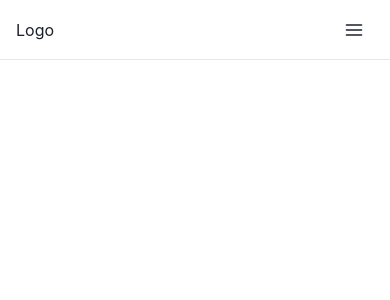
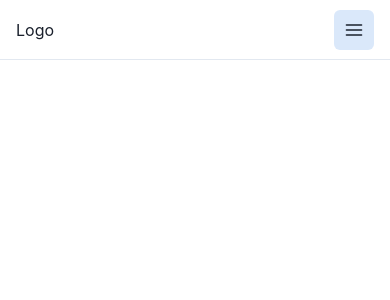
Before and after one commit to PedrodoDivino/odonto_clean, a React (Create React App) app: page / in a window 390 px wide. Shown: the top 300 px of the page. Built offline with nearby package versions, Linux system fonts and the light colour scheme.

Commit message:
[Pedro] Coloração icon menu hamburguer mobile

```diff
--- a/src/App.tsx
+++ b/src/App.tsx
@@ -5,7 +5,7 @@ function App() {
 
   return (
     <ChakraProvider>
-<WithSubnavigation />
+    <WithSubnavigation />
     </ChakraProvider>
   )
 }
--- a/src/components/navbar/navbar.tsx
+++ b/src/components/navbar/navbar.tsx
@@ -3,7 +3,6 @@ import {
     Flex,
     Text,
     IconButton,
-    Button,
     Stack,
     Collapse,
     Icon,
@@ -51,9 +50,10 @@ import {
             </Flex>
           </Box>
           <Box
-            display={{ base: 'flex', md: 'none' }}>
+            display={{ base: 'flex', md: 'none' }} color={'#0C63DF'}>
             <IconButton
               onClick={onToggle}
+              backgroundColor={'rgba(12, 99, 223, 0.15);'}
               icon={
                 isOpen ? <CloseIcon w={3} h={3} /> : <HamburgerIcon w={5} h={5} />
               }
```
